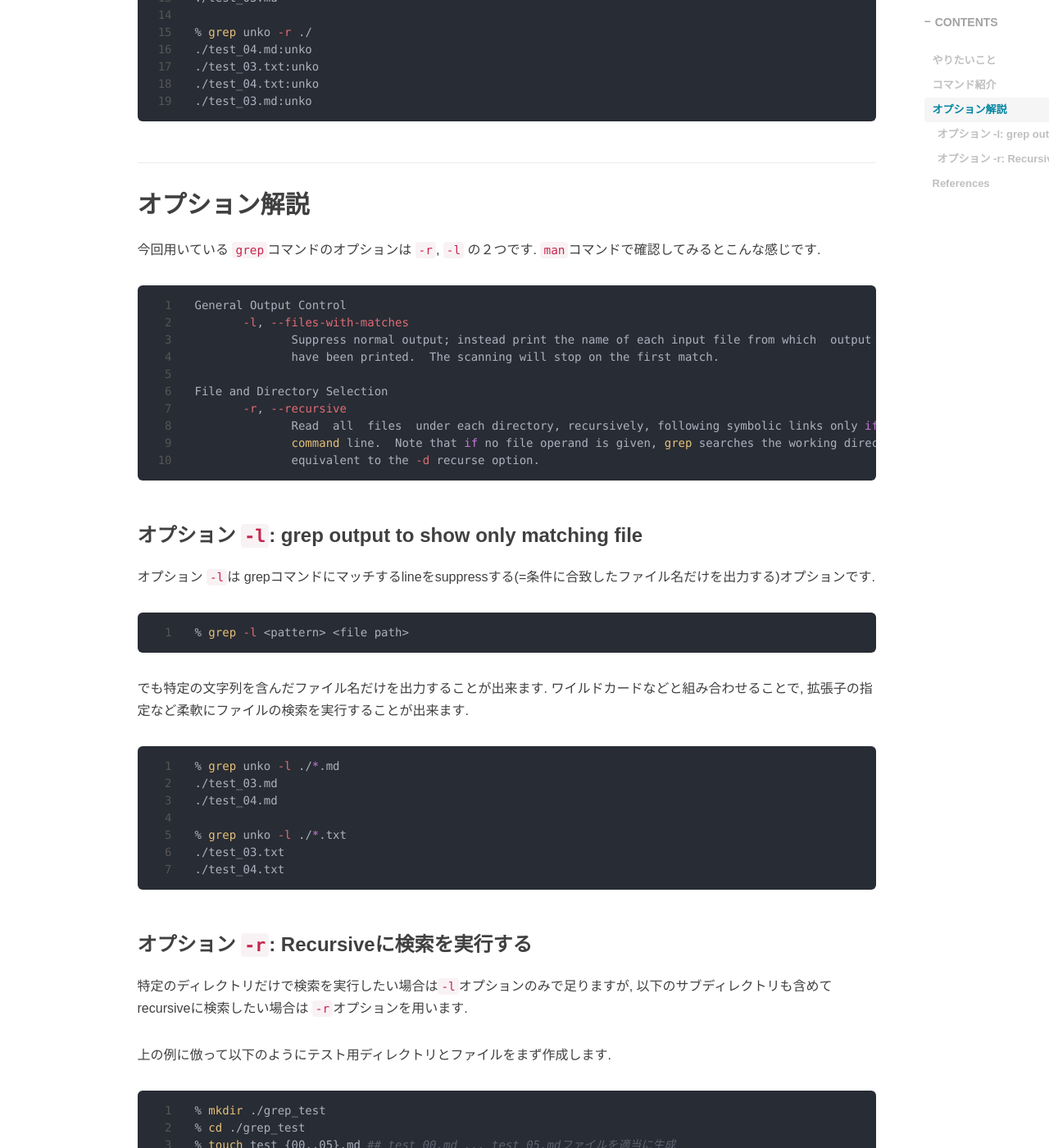
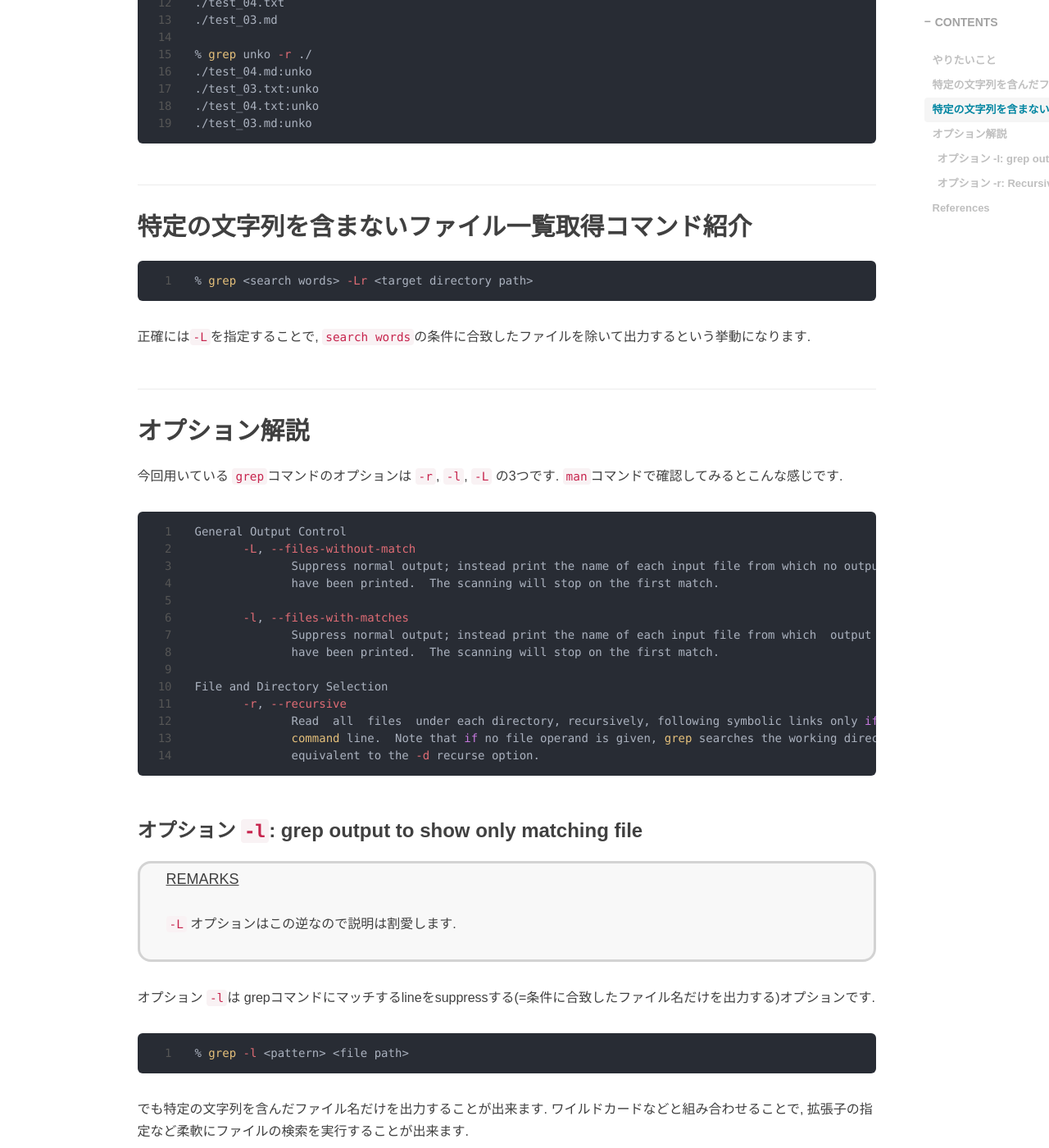
Before and after one commit to RyoNakagami/RyoNakagami.github.io, a Jekyll site: the page built from _posts/2023-04-01-grep-files-with-search-words.md, in a window 1280 px wide and 1400 px high, scrolled down 1707 px. Shown: the whole window at 82% size. Built offline with Jekyll 4.4.1, drawn with Linux system fonts in a browser that asks for light colours; comment, search, counter and statistics services are not loaded; some of the changed text lies outside the part shown.

Commit message:
FIX POST 20220904

````diff
--- a/_posts/2023-04-01-grep-files-with-search-words.md
+++ b/_posts/2023-04-01-grep-files-with-search-words.md
@@ -1,6 +1,6 @@
 ---
 layout: post
-title: "grepを用いて特定の文字列を含むファイルをリストアップする"
+title: "grepを用いて特定の文字列を含む/含まないファイルをリストアップする"
 subtitle: "grepコマンドちょっとできるようになるぞ編 1/N"
 author: "Ryo"
 header-img: "img/post-bg-rwd.jpg"
@@ -20,7 +20,8 @@ tags:
 <!-- DON'T EDIT THIS SECTION, INSTEAD RE-RUN doctoc TO UPDATE -->
 
 - [やりたいこと](#%E3%82%84%E3%82%8A%E3%81%9F%E3%81%84%E3%81%93%E3%81%A8)
-- [コマンド紹介](#%E3%82%B3%E3%83%9E%E3%83%B3%E3%83%89%E7%B4%B9%E4%BB%8B)
+- [特定の文字列を含んだファイル一覧取得コマンド紹介](#%E7%89%B9%E5%AE%9A%E3%81%AE%E6%96%87%E5%AD%97%E5%88%97%E3%82%92%E5%90%AB%E3%82%93%E3%81%A0%E3%83%95%E3%82%A1%E3%82%A4%E3%83%AB%E4%B8%80%E8%A6%A7%E5%8F%96%E5%BE%97%E3%82%B3%E3%83%9E%E3%83%B3%E3%83%89%E7%B4%B9%E4%BB%8B)
+- [特定の文字列を含まないファイル一覧取得コマンド紹介](#%E7%89%B9%E5%AE%9A%E3%81%AE%E6%96%87%E5%AD%97%E5%88%97%E3%82%92%E5%90%AB%E3%81%BE%E3%81%AA%E3%81%84%E3%83%95%E3%82%A1%E3%82%A4%E3%83%AB%E4%B8%80%E8%A6%A7%E5%8F%96%E5%BE%97%E3%82%B3%E3%83%9E%E3%83%B3%E3%83%89%E7%B4%B9%E4%BB%8B)
 - [オプション解説](#%E3%82%AA%E3%83%97%E3%82%B7%E3%83%A7%E3%83%B3%E8%A7%A3%E8%AA%AC)
   - [オプション `-l`: grep output to show only matching file](#%E3%82%AA%E3%83%97%E3%82%B7%E3%83%A7%E3%83%B3--l-grep-output-to-show-only-matching-file)
   - [オプション `-r`: Recursiveに検索を実行する](#%E3%82%AA%E3%83%97%E3%82%B7%E3%83%A7%E3%83%B3--r-recursive%E3%81%AB%E6%A4%9C%E7%B4%A2%E3%82%92%E5%AE%9F%E8%A1%8C%E3%81%99%E3%82%8B)
@@ -32,9 +33,9 @@ tags:
 
 ## やりたいこと
 
-特定のディクトリ以下において, 中身に特定の文字列を含んだファイル一覧を表示させたい.
+特定のディクトリ以下において, 中身に特定の文字列を含んだ/含まないファイル一覧を表示させたい.
 
-## コマンド紹介
+## 特定の文字列を含んだファイル一覧取得コマンド紹介
 
 ```zsh
 % grep <search words> -rl <target directory path>
@@ -65,13 +66,25 @@ tags:
 ```
 
 
+## 特定の文字列を含まないファイル一覧取得コマンド紹介
+
+```zsh
+% grep <search words> -Lr <target directory path>
+```
+
+正確には`-L`を指定することで, `search words`の条件に合致したファイルを除いて出力するという挙動になります.
+
 ## オプション解説
 
-今回用いている `grep`コマンドのオプションは `-r`, `-l` の２つです.
+今回用いている `grep`コマンドのオプションは `-r`, `-l`, `-L` の3つです.
 `man`コマンドで確認してみるとこんな感じです.
 
 ```zsh
 General Output Control
+       -L, --files-without-match
+              Suppress normal output; instead print the name of each input file from which no output would normally
+              have been printed.  The scanning will stop on the first match.
+
        -l, --files-with-matches
               Suppress normal output; instead print the name of each input file from which  output  would  normally
               have been printed.  The scanning will stop on the first match.
@@ -84,6 +97,14 @@ File and Directory Selection
 ```
 
 ### オプション `-l`: grep output to show only matching file
+
+<div style='padding-left: 2em; padding-right: 2em; border-radius: 1em; border-style:solid; border-color:#D3D3D3; background-color:#F8F8F8'>
+<p class="h4"><ins>REMARKS</ins></p>
+
+`-L` オプションはこの逆なので説明は割愛します.
+
+</div>
+
 
 オプション `-l`は grepコマンドにマッチするlineをsuppressする(=条件に合致したファイル名だけを出力する)オプションです.
 
@@ -152,6 +173,10 @@ grep: ./subtest: Is a directory
 
 ちゃんと検索してくれます. 出力順序はなんか変なのでパイプで`sort`とつなげて出力しても良いかなと思っています.
 
+
+
+
+
 ## References
 
 > stackoverflow
````
Also changed, not shown: _posts/2022-08-31-combination-and-math.md (+5 -3 lines), _posts/2022-09-04-table-order.md (added, +64 -0 lines).
